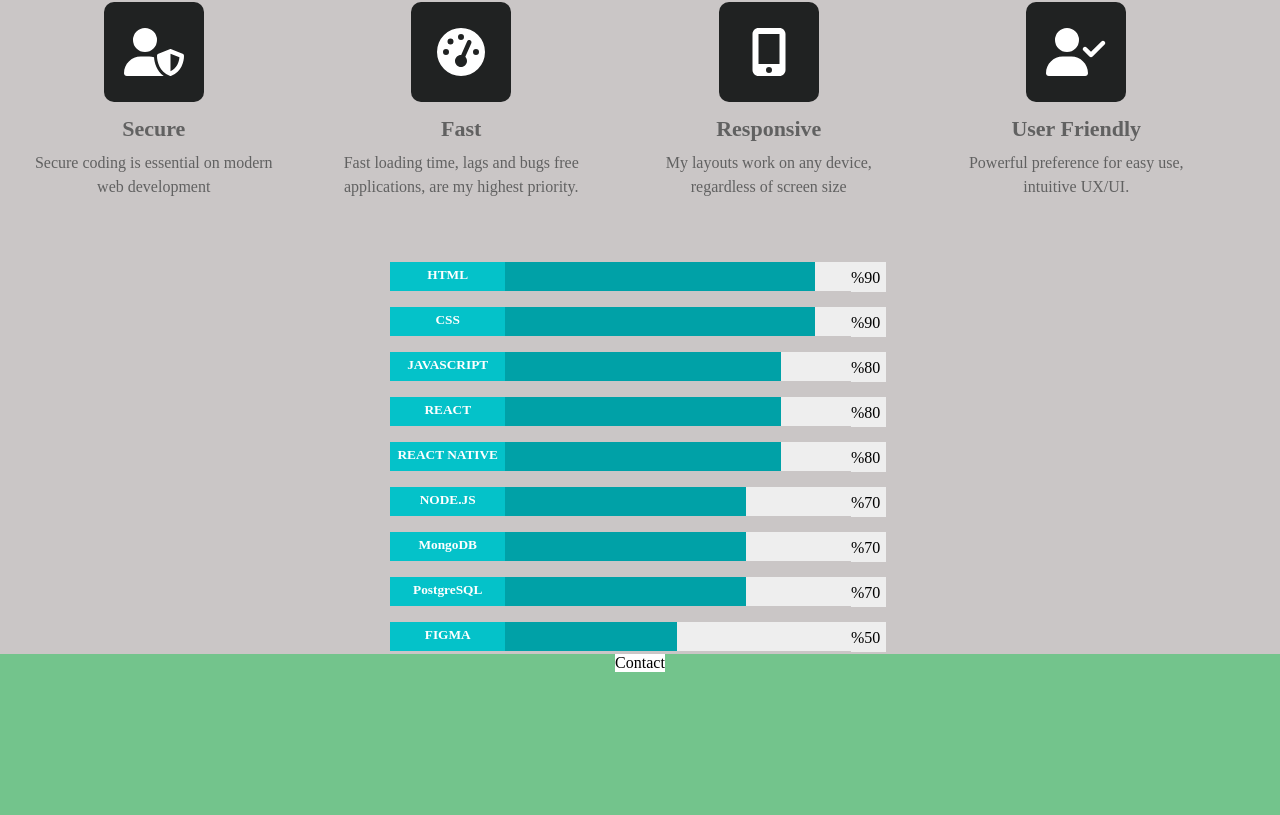
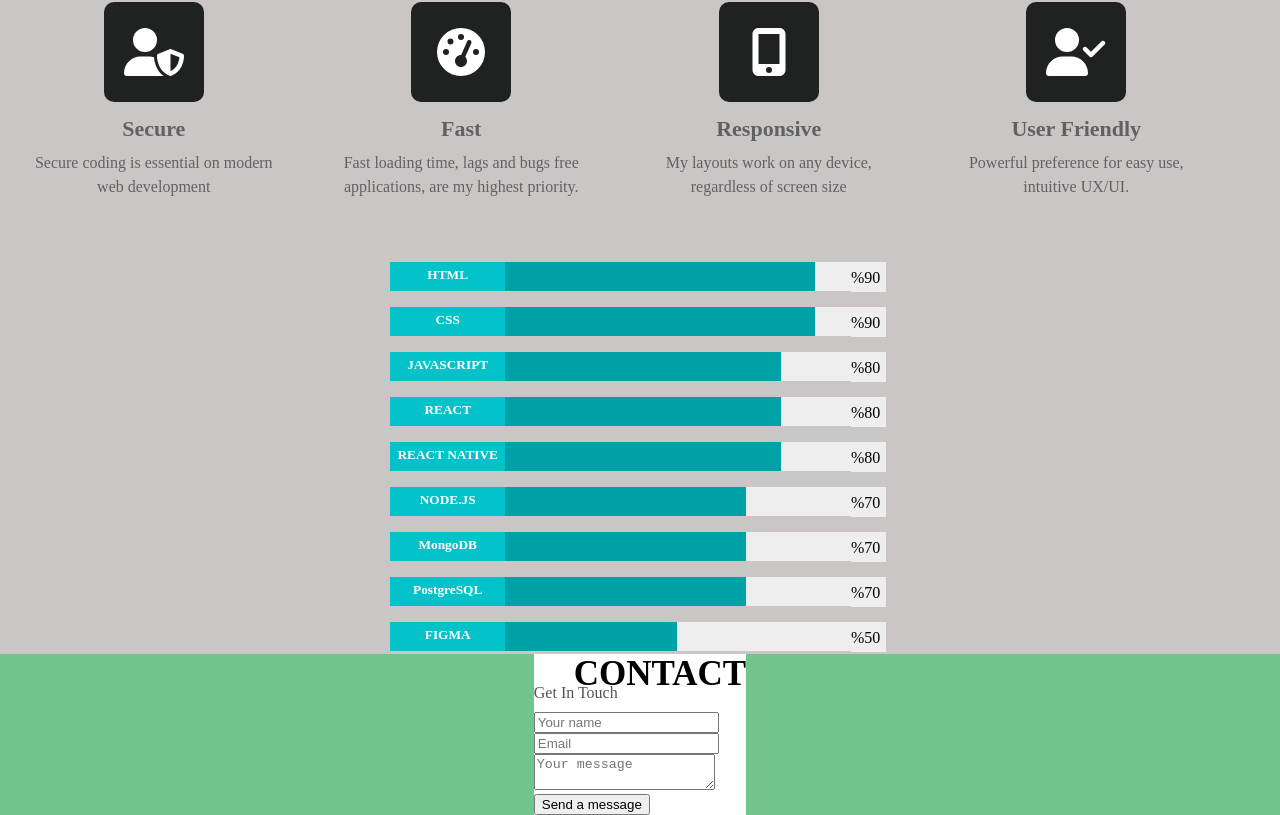
Before and after one commit to Jojaah12/my-portfolio, a React (Create React App) app: page / in a window 1280 px wide. Shown: the part 838-1653 px from the top of the page. Before the commit the page ends 1510 px from the top, so only its background shows below. Built offline with nearby package versions, Linux system fonts and the light colour scheme.

Commit message:
added contact from

```diff
--- /dev/null
+++ b/src/components/ContactForm/ContactForm.jsx
@@ -0,0 +1,69 @@
+import { useState } from "react";
+
+import "./ContactForm.css";
+
+const FORM_ENDPOINT = "";
+
+const ContactForm = () => {
+  const [submitted, setSubmitted] = useState(false);
+  const handleSubmit = () => {
+    setTimeout(() => {
+      setSubmitted(true);
+    }, 100);
+  };
+
+  if (submitted) {
+    return (
+      <>
+        <div className="text-2xl">Thank you!</div>
+        <div className="text-md">We'll be in touch soon.</div>
+      </>
+    );
+  }
+
+  return (
+    <form
+      action={FORM_ENDPOINT}
+      onSubmit={handleSubmit}
+      method="POST"
+      target="_blank"
+    >
+      <div className="mb-3 pt-0">
+        <input
+          type="text"
+          placeholder="Your name"
+          name="name"
+          className="px-3 py-3 placeholder-gray-400 text-gray-600 relative bg-white bg-white rounded text-sm border-0 shadow outline-none focus:outline-none focus:ring w-full"
+          required
+        />
+      </div>
+      <div className="mb-3 pt-0">
+        <input
+          type="email"
+          placeholder="Email"
+          name="email"
+          className="px-3 py-3 placeholder-gray-400 text-gray-600 relative bg-white bg-white rounded text-sm border-0 shadow outline-none focus:outline-none focus:ring w-full"
+          required
+        />
+      </div>
+      <div className="mb-3 pt-0">
+        <textarea
+          placeholder="Your message"
+          name="message"
+          className="px-3 py-3 placeholder-gray-400 text-gray-600 relative bg-white bg-white rounded text-sm border-0 shadow outline-none focus:outline-none focus:ring w-full"
+          required
+        />
+      </div>
+      <div className="mb-3 pt-0">
+        <button
+          className="bg-blue-500 text-white active:bg-blue-600 font-bold uppercase text-sm px-6 py-3 rounded shadow hover:shadow-lg outline-none focus:outline-none mr-1 mb-1 ease-linear transition-all duration-150"
+          type="submit"
+        >
+          Send a message
+        </button>
+      </div>
+    </form>
+  );
+};
+
+export default ContactForm;
--- a/src/sections/Contact/Contact.jsx
+++ b/src/sections/Contact/Contact.jsx
@@ -1,7 +1,15 @@
+import ContactForm from "../../components/ContactForm/ContactForm";
+import SectionTitle from "../../components/SectionTitle/SectionTitle";
 import "./Contact.css";
 
 const Contact = () => {
-  return <div className="contact">Contact</div>;
+  return (
+    <section className="contact">
+      <SectionTitle sectionTitle="contact" lineColor="#fff" />
+      <p style={{ color: "#4f5656", paddingBottom: "10px" }}>Get In Touch</p>
+      <ContactForm />
+    </section>
+  );
 };
 
 export default Contact;
```
Also changed, not shown: src/components/ContactForm/ContactForm.css (added).
